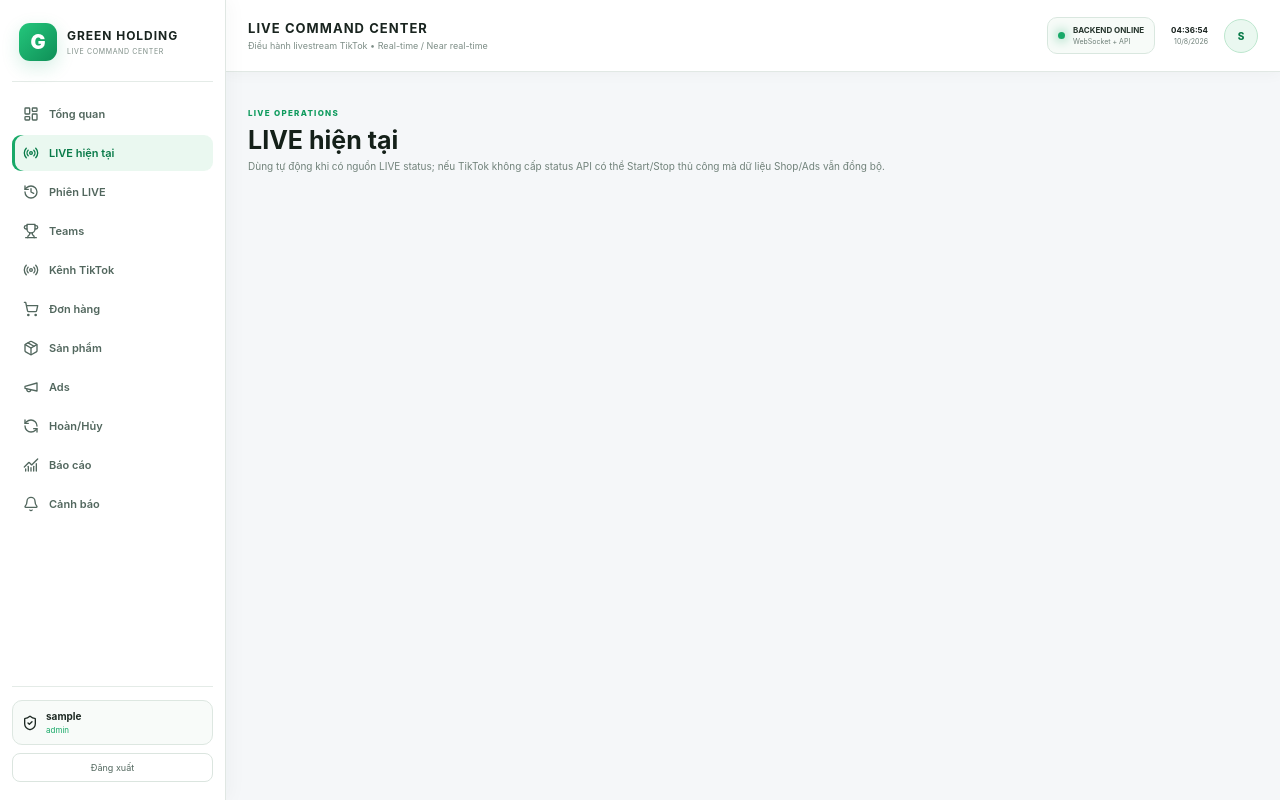
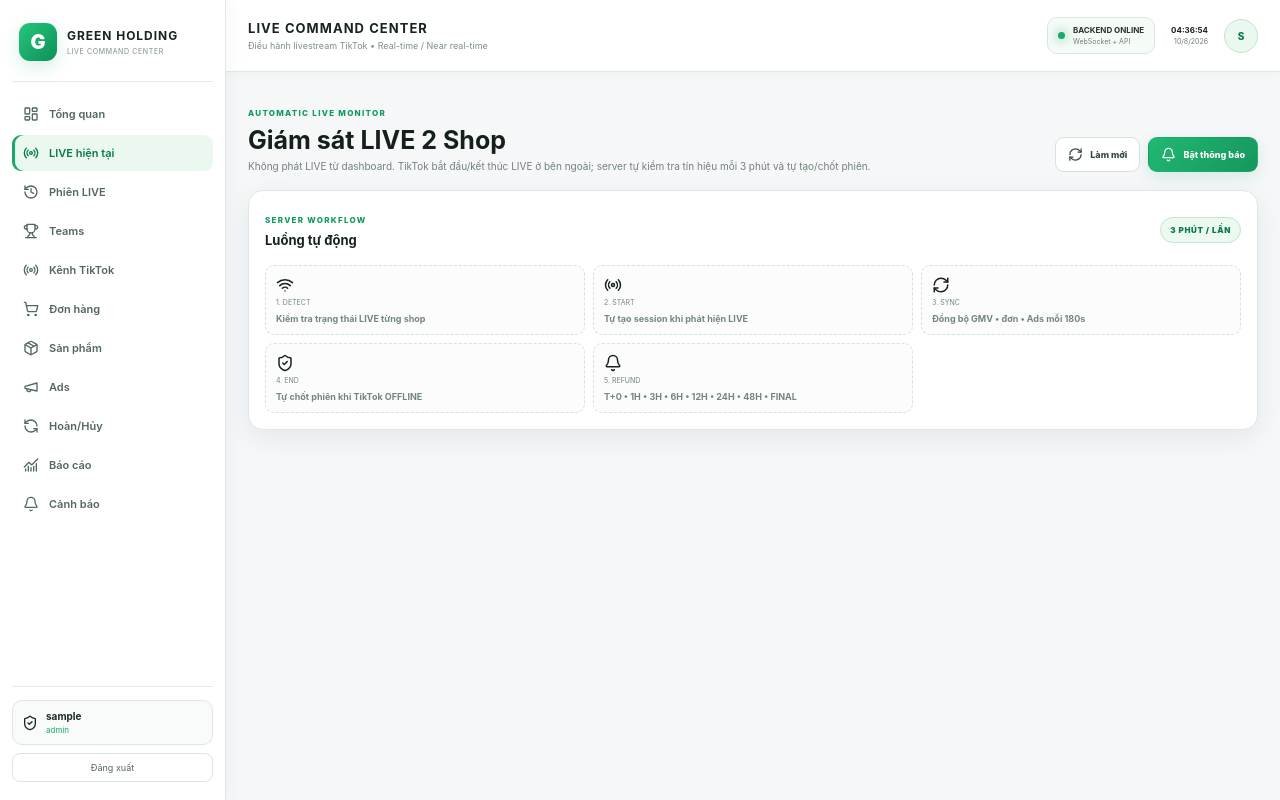
Before and after one commit to haihang1234567/green-holding-live-command-center, a React (Vite) app in the folder frontend/: page /live in a window 1280 px wide. Built offline with nearby package versions, Linux system fonts and the light colour scheme; no server answers; sample sign-in values are in the browser's storage.

Commit message:
Redesign LIVE screen as automatic two-shop monitor

```diff
--- a/frontend/src/pages/LiveControl.tsx
+++ b/frontend/src/pages/LiveControl.tsx
@@ -1,15 +1,50 @@
-import { useEffect, useState } from 'react'
-import { api, json, user } from '../lib/api'
+import { useCallback, useEffect, useState } from 'react'
+import { api, connectDashboardWS } from '../lib/api'
 import { duration, money, number } from '../lib/format'
-import { PlayCircle, StopCircle } from 'lucide-react'
+import { Bell, BellRing, Radio, RefreshCw, ShieldCheck, Wifi } from 'lucide-react'
 import { Link } from 'react-router-dom'
 
 export default function LiveControl(){
- const [channels,setChannels]=useState<any[]>([]);const[teams,setTeams]=useState<any[]>([]);const[team,setTeam]=useState(1);const[shift,setShift]=useState('CA_SANG');const[msg,setMsg]=useState('')
- const load=()=>Promise.all([api('/dashboard/overview'),api('/teams')]).then(([d,t]:any)=>{setChannels(d.channels);setTeams(t);if(t.length&&!team)setTeam(t[0].id)})
- useEffect(()=>{load();const p=setInterval(load,15000);return()=>clearInterval(p)},[])
- async function start(channel_id:number){try{await api('/sessions/manual/start',json('POST',{channel_id,team_id:team,shift}));setMsg('Đã mở phiên LIVE thủ công');load()}catch(e:any){setMsg(e.message)}}
- async function stop(id:number){try{await api(`/sessions/${id}/stop`,{method:'POST'});setMsg('Đã kết thúc phiên LIVE');load()}catch(e:any){setMsg(e.message)}}
- return <><div className="page-title"><div><span className="section-kicker">LIVE OPERATIONS</span><h2>LIVE hiện tại</h2><p>Dùng tự động khi có nguồn LIVE status; nếu TikTok không cấp status API có thể Start/Stop thủ công mà dữ liệu Shop/Ads vẫn đồng bộ.</p></div></div>{msg&&<div className="notice">{msg}</div>}{user()?.role==='ADMIN'&&<div className="mock-toolbar"><label>Team khi Start thủ công<select value={team} onChange={e=>setTeam(+e.target.value)}>{teams.map(x=><option value={x.id} key={x.id}>{x.name}</option>)}</select></label><label>Ca<select value={shift} onChange={e=>setShift(e.target.value)}><option value="CA_SANG">Ca sáng</option><option value="CA_TOI">Ca tối</option></select></label></div>}
- <div className="cards-2">{channels.map(ch=><article className={`panel mock-card ${ch.status==='LIVE'?'live':''}`} key={ch.id}><div className="panel-head"><div><span className="section-kicker">{ch.name}</span><h3>{ch.handle}</h3></div><span className={`badge ${ch.status.toLowerCase()}`}>{ch.status}</span></div>{ch.session?<><div className="mock-stats"><div><small>TEAM</small><b>{ch.session.team_name}</b></div><div><small>LIVE TIME</small><b>{duration(ch.session.duration_seconds)}</b></div><div><small>GMV</small><b>{money(ch.session.gmv)}</b></div><div><small>ORDERS</small><b>{number(ch.session.orders)}</b></div></div><div className="inline-actions"><Link className="primary action-link" to={`/sessions/${ch.session.id}`}>Mở phiên</Link>{user()?.role==='ADMIN'&&<button className="danger" onClick={()=>stop(ch.session.id)}><StopCircle size={15}/>STOP LIVE</button>}</div></>:user()?.role==='ADMIN'?<button className="primary big" onClick={()=>start(ch.id)}><PlayCircle size={17}/>START LIVE {ch.name}</button>:<div className="empty">Kênh đang OFFLINE</div>}</article>)}</div></>
+ const [channels,setChannels]=useState<any[]>([])
+ const [msg,setMsg]=useState('')
+ const [notify,setNotify]=useState(typeof Notification!=='undefined'?Notification.permission:'unsupported')
+ const load=useCallback(()=>api('/dashboard/overview').then((d:any)=>setChannels(d.channels)),[])
+
+ useEffect(()=>{
+   load()
+   const stop=connectDashboardWS((event,payload)=>{
+     if(event==='channel.status'){
+       load()
+       const title=payload.status==='LIVE'?'🔴 PHÁT HIỆN LIVE':'⏹️ LIVE ĐÃ KẾT THÚC'
+       const body=`Kênh ${payload.channel_id} • hệ thống đã ${payload.status==='LIVE'?'tự tạo phiên và bắt đầu ghi nhận số liệu':'tự chốt phiên và chuyển sang theo dõi hoàn/hủy'}`
+       setMsg(`${title} • ${body}`)
+       if(typeof Notification!=='undefined'&&Notification.permission==='granted') new Notification(title,{body})
+     }
+     if(event==='session.updated') load()
+   })
+   const poll=setInterval(load,30000)
+   return()=>{stop();clearInterval(poll)}
+ },[load])
+
+ async function enableNotifications(){
+   if(typeof Notification==='undefined'){setMsg('Trình duyệt này không hỗ trợ thông báo desktop');return}
+   const p=await Notification.requestPermission();setNotify(p)
+   setMsg(p==='granted'?'Đã bật thông báo LIVE trên trình duyệt':'Chưa được cấp quyền thông báo')
+ }
+
+ return <>
+  <div className="page-title"><div><span className="section-kicker">AUTOMATIC LIVE MONITOR</span><h2>Giám sát LIVE 2 Shop</h2><p>Không phát LIVE từ dashboard. TikTok bắt đầu/kết thúc LIVE ở bên ngoài; server tự kiểm tra tín hiệu mỗi 3 phút và tự tạo/chốt phiên.</p></div><div className="page-actions"><button className="secondary" onClick={load}><RefreshCw size={15}/>Làm mới</button><button className="primary" onClick={enableNotifications}>{notify==='granted'?<BellRing size={15}/>:<Bell size={15}/>} {notify==='granted'?'Thông báo đã bật':'Bật thông báo'}</button></div></div>
+  {msg&&<div className="notice">{msg}</div>}
+
+  <section className="panel live-monitor-info"><div className="panel-head"><div><span className="section-kicker">SERVER WORKFLOW</span><h3>Luồng tự động</h3></div><span className="mode-badge real">3 PHÚT / LẦN</span></div><div className="optional-grid"><div><Wifi size={18}/><small>1. DETECT</small><b>Kiểm tra trạng thái LIVE từng shop</b></div><div><Radio size={18}/><small>2. START</small><b>Tự tạo session khi phát hiện LIVE</b></div><div><RefreshCw size={18}/><small>3. SYNC</small><b>Đồng bộ GMV • đơn • Ads mỗi 180s</b></div><div><ShieldCheck size={18}/><small>4. END</small><b>Tự chốt phiên khi TikTok OFFLINE</b></div><div><Bell size={18}/><small>5. REFUND</small><b>T+0 • 1H • 3H • 6H • 12H • 24H • 48H • FINAL</b></div></div></section>
+
+  <div className="cards-2">{channels.map((ch:any)=><article className={`panel mock-card ${ch.status==='LIVE'?'live':''}`} key={ch.id}>
+    <div className="panel-head"><div><span className="section-kicker">{ch.id===1?'SHOP 1':'SHOP 2'} • {ch.name}</span><h3>{ch.handle}</h3></div><span className={`badge ${ch.status.toLowerCase()}`}>{ch.status==='LIVE'?'ĐANG LIVE':'OFFLINE'}</span></div>
+    {ch.session?<>
+      <div className="notice success-notice">🔴 Đã bắt được tín hiệu LIVE • hệ thống đang tự ghi nhận dữ liệu</div>
+      <div className="mock-stats"><div><small>TEAM</small><b>{ch.session.team_name}</b></div><div><small>LIVE TIME</small><b>{duration(ch.session.duration_seconds)}</b></div><div><small>GMV</small><b>{money(ch.session.gmv)}</b></div><div><small>ORDERS</small><b>{number(ch.session.orders)}</b></div></div>
+      <div className="inline-actions"><Link className="primary action-link" to={`/sessions/${ch.session.id}`}>Xem phiên đang ghi nhận</Link></div>
+    </>:<div className="offline-content"><Radio size={32}/><div><b>Đang chờ tín hiệu LIVE từ TikTok</b><span>Không cần thao tác trên dashboard • server kiểm tra độc lập shop này mỗi 3 phút</span></div></div>}
+  </article>)}</div>
+ </>
 }
```
